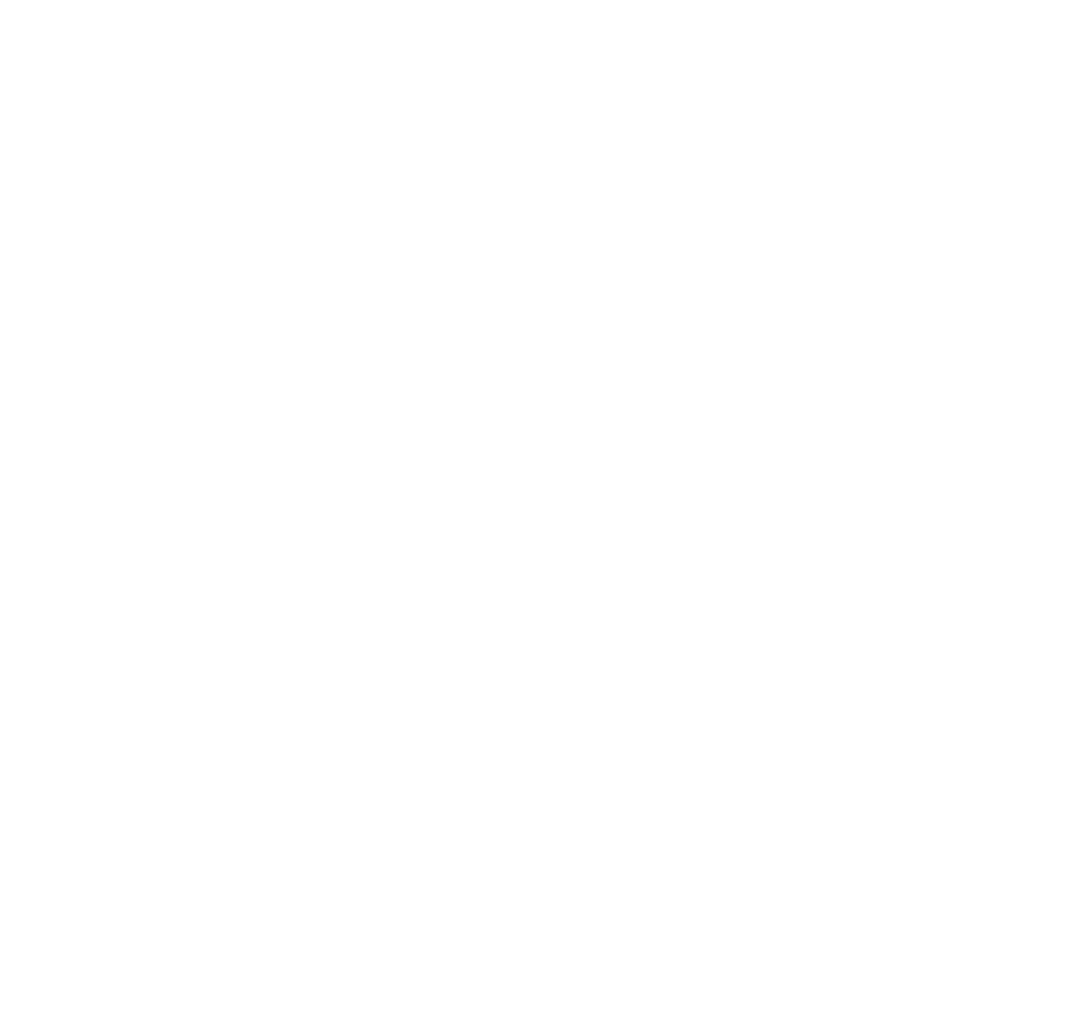
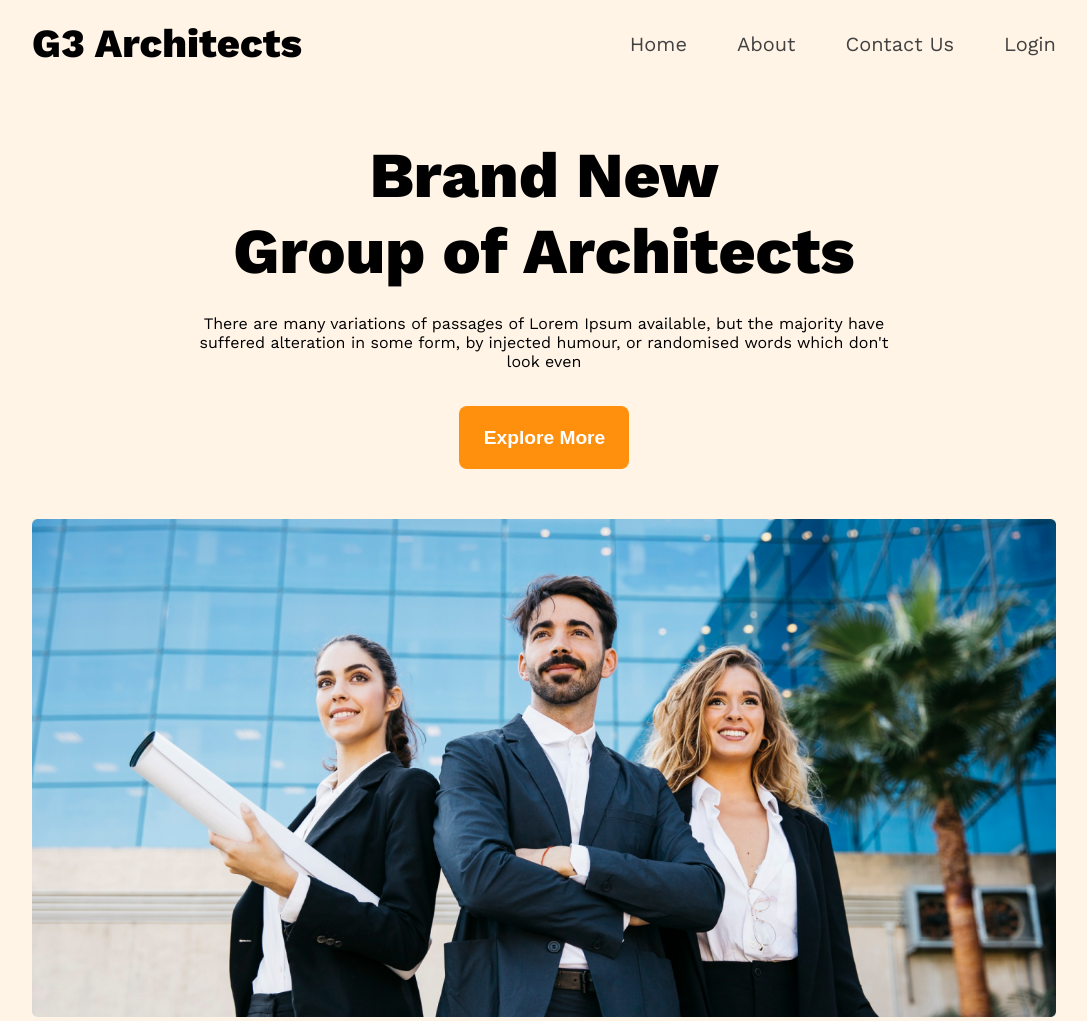
Before and after one commit to Hasnat005/g3-architect-responsive-website, a plain HTML site: page index.html in a window 1280 px wide. Shown: the whole page, without its empty margins (96-1183 px from the left). Before the commit the page ends 800 px from the top, so only its background shows below. Drawn offline with nearby package versions, Linux system fonts and the light colour scheme.

Commit message:
completed the banner section

```diff
--- a/index.html
+++ b/index.html
@@ -4,11 +4,34 @@
     <meta charset="UTF-8">
     <meta name="viewport" content="width=device-width, initial-scale=1.0">
     <title>G3 Architect</title>
+    <link rel="stylesheet" href="styles/style.css">
 </head>
-<body>
-    <header>
-
-    </header>
+<body class="work-sans">
+    <div class="header_container bg-color">
+        <header class="width-80-percent" >
+            <nav class="display-flex heightwise-center">
+                <h1 class="brand-name">G3 Architects</h1>
+                <ul class="display-flex dark-2 nav_bar_content">
+                    <li class="active">Home</li>
+                    <li class="active">About</li>
+                    <li class="active">Contact Us</li>
+                    <li class="active">Login</li>
+                </ul>
+            </nav>
+            <div class="banner display-flex flex-dir-col jt-center al-items width-50-percent">
+                <h1 class="banner_title ">
+                    Brand New <br>
+                    Group of Architects
+                </h1>
+                <p class="description">There are many variations of passages of Lorem Ipsum available, but the majority have suffered alteration in some form, by injected humour, or randomised words which don't look even</p>
+                <button class="btn">Explore More
+                </button>
+            </div>
+            <div class="banner-img">
+                <img src="images/banner.png" alt="">
+            </div>
+        </header>
+    </div>
     <main>
 
     </main>
--- /dev/null
+++ b/styles/style.css
@@ -0,0 +1,148 @@
+@import url('https://fonts.googleapis.com/css2?family=Work+Sans:ital,wght@0,100..900;1,100..900&display=swap');
+
+
+/* shared styles */
+
+* {
+    margin: 0px;
+    padding: 0px;
+}
+.work-sans {
+    font-family: "Work Sans", sans-serif;
+}
+
+.display-flex {
+    display: flex;
+}
+
+.br-ck{
+    border: 2px solid red;
+}
+
+.width-80-percent {
+    width: 80%;
+    margin: 0 auto;
+}
+
+.width-100-percent {
+    width: 100%;
+    margin: 0 auto;
+}
+
+.flex-dir-col {
+    flex-direction: column;
+}
+
+.jt-content {
+    justify-content: center;
+}
+
+.al-items {
+    align-items: center;
+}
+
+.dark-2 {
+    /* color: rgb(206, 21, 21); */
+    color: rgba(66, 66, 66, 1);
+}
+
+.width-50-percent {
+    width: 70%;
+    margin: 0 auto;
+}
+
+.btn {
+    padding: 21px 24px 20px 25px;
+    font-size: 1.20rem;
+    font-weight: 600;
+    background-color: rgba(255, 144, 14, 1);
+    color: rgba(255, 255, 255, 1);
+    border: none;
+    border-radius: 8px;
+}
+
+.bg-color {
+    background-color: rgba(255, 144, 14, 0.1);
+}
+
+/* navbar styles starts here */
+
+nav {
+    /* flex-direction: column; */
+    height: auto;
+    padding-top: 20px;
+    padding-bottom: 20px;
+}
+
+.heightwise-center {
+    justify-content: space-between;
+    align-items: center;
+}
+
+nav li {
+    list-style: none;
+    margin-left: 50px;
+}
+
+nav a {
+    text-decoration: none;
+}
+
+.brand-name {
+    font-size: 2.5rem;
+    font-weight: 800;
+}
+
+.nav_bar_content {
+    font-size: 1.25rem;
+    font-weight: 400;
+}
+
+/* banner styles starts here */
+
+.banner_title {
+    font-size: 4rem;
+    font-weight: 800;
+    margin-top: 50px;
+}
+
+.banner {
+    text-align: center;
+}
+
+.description{
+    margin-top: 25px;
+}
+
+.btn {
+    margin-top: 35px;
+}
+.banner-img img{
+    width: 100%;
+    margin-top: 50px;
+}
+
+/* for small devices */
+
+@media screen and (max-width: 576px) {
+    nav, .nav_bar_content{
+        flex-direction: column;
+        text-align: center;
+    }
+    .active {
+        margin: 10px auto;
+        padding-left: 0;
+    }
+    .banner-img img, .banner_title{
+        margin-top: 25px;
+    }
+}
+
+@media screen and (min-width: 576px) and (max-width: 992px) {
+    nav, .nav_bar_content{
+        text-align: center;
+    }
+    nav li {
+        margin-left: 30px;
+    }
+}
```
